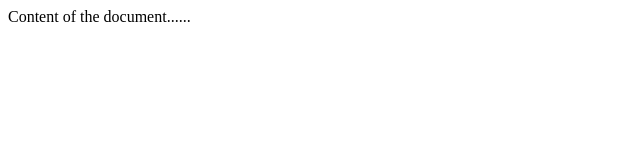
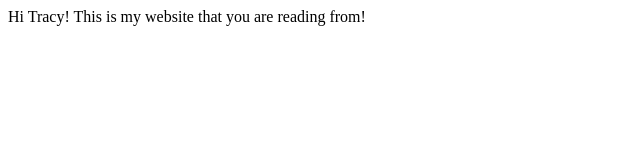
Before and after one commit to hoisum/VidStream, a plain HTML site: page index.html in a window 1280 px wide. Shown: the whole page, without its empty margins (0-640 px from the left). Drawn offline with Linux system fonts and the light colour scheme.

Commit message:
Modifying index from VIM

```diff
--- a/index.html
+++ b/index.html
@@ -6,7 +6,7 @@
 </head>
 
 <body>
-Content of the document......
+Hi Tracy! This is my website that you are reading from!
 </body>
 
 </html>
```
